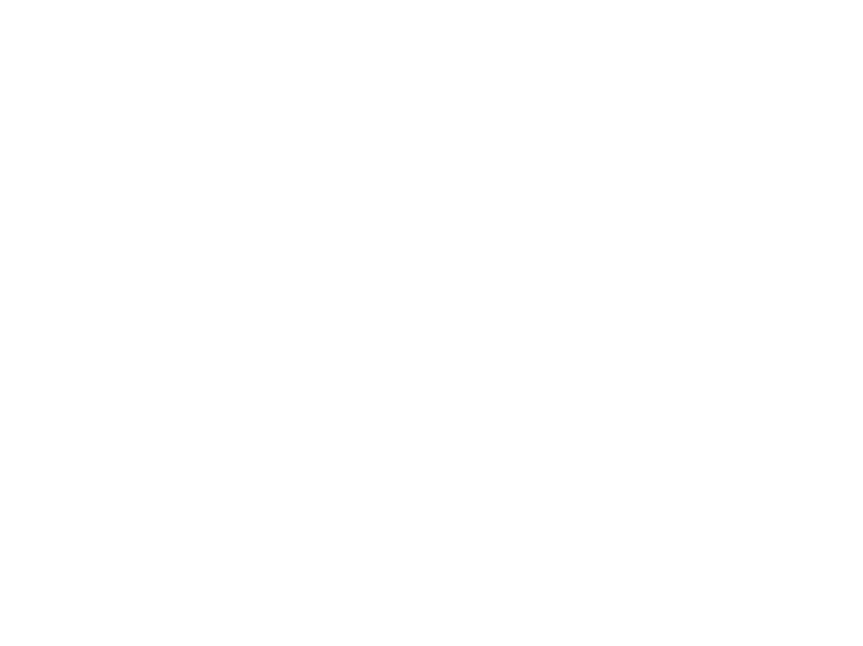
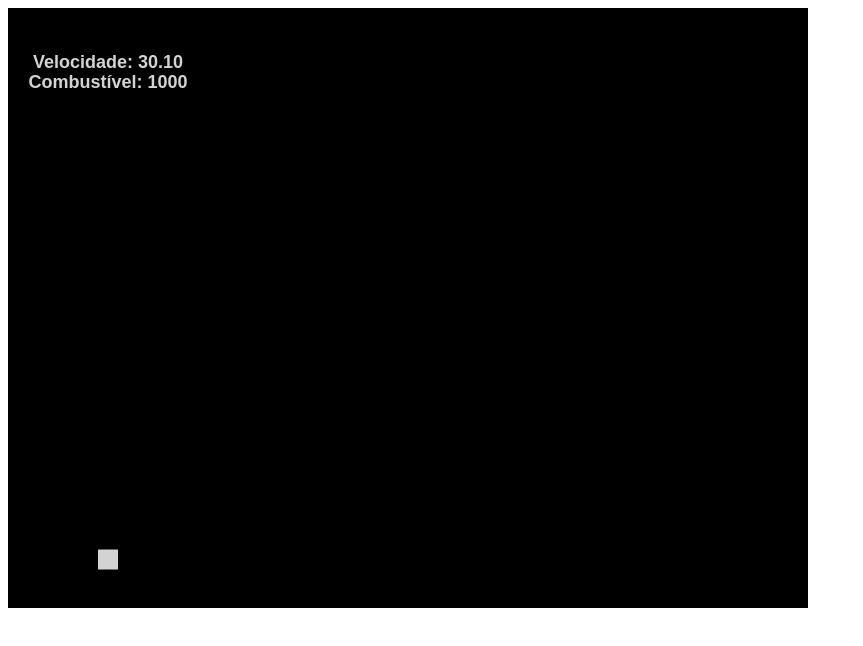
Before and after one commit to Prof-Edgard/lopal-moonlander, a plain HTML site: page alunissagem.html in a window 1280 px wide. Shown: the whole page, without its empty margins (0-863 px from the left). Drawn offline with Linux system fonts and the light colour scheme.

Commit message:
Segunda versão preliminar

```diff
--- a/alunissagem.html
+++ b/alunissagem.html
@@ -6,7 +6,9 @@
     <title>Alunissagem</title>
 </head>
 <body>
-    <canvas id="jogo" width="800" height="600"></canvas>
+    <canvas id="jogo" width="800" height="600" style="background-color: black">
+
+    </canvas>
     <script src="jogo.js">
 
     </script>
--- a/jogo.js
+++ b/jogo.js
@@ -1,22 +1,13 @@
+//Moonlander. Um jogo de alunissagem.
+//Edgard Lemos (https://github.com/Prof-Edgard)
+//28/03/2025
+//Versão 0.1.0
+
 /** @type {HTMLCanvasElement} */
 
+//Seção de Modelagem de dados
 let canvas = document.querySelector("#jogo");
 let contexto = canvas.getContext("2d");
-
-// contexto.beginPath();
-// contexto.rect(0,0, 100, 100);
-// contexto.fillStyle = "white";
-// contexto.fill();
-// contexto.strokeStyle = "black";
-// contexto.stroke();
-
-// contexto.beginPath();
-// contexto.moveTo(100, 100);
-// contexto.lineTo(200, 100);
-// contexto.lineTo(100, 200);
-// contexto.lineTo(100, 100);
-// contexto.fillStyle = "black";
-// contexto.fill();
 
 let moduloLunar = {
     posicao: {
@@ -26,14 +17,16 @@ let moduloLunar = {
     angulo: 0,
     largura: 20,
     altura: 20,
-    cor: "black",
+    cor: "lightgray",
     motorLigado: false,
     velocidade: {
         x: 0,
         y: 0
-    }
+    },
+    combustivel: 1000
 }
 
+//Seção de visualização
 function desenharModuloLunar(){
     contexto.save();
     contexto.beginPath();
@@ -47,6 +40,7 @@ function desenharModuloLunar(){
 
     if(moduloLunar.motorLigado){
         desenharChama();
+        consumoCombustivel();
     }
 
     contexto.restore();
@@ -57,45 +51,62 @@ function desenharChama(){
     contexto.moveTo(moduloLunar.largura * -0.5, moduloLunar.altura * 0.5);
     contexto.lineTo(moduloLunar.largura * 0.5, moduloLunar.altura * 0.5);
     //Determina o tamanho da chama
-    contexto.lineTo(0, moduloLunar.altura * 0.5 + Math.random() * 10 );
-    contexto.lineTo(moduloLunar.largura * -0.5, moduloLunar.altura * 0.5);
+    contexto.lineTo(0, moduloLunar.altura * 0.5 + Math.random() * 35 );
     contexto.closePath();
     contexto.fillStyle = "orange";
     contexto.fill();
 }
 
+function mostrarVelocidade(){
+    contexto.font = "bold 18px Arial";
+    contexto.textAlign = "center";
+    contexto.textBaseLine = "middle";
+    contexto.fillStyle = "lightgray";
+    let velocidade = `Velocidade: ${(10 * moduloLunar.velocidade.y).toFixed(2)}`;
+    contexto.fillText(velocidade, 100, 60);
+}
 
+function mostrarCombustivel(){
+    contexto.font = "bold 18px Arial";
+    contexto.textAlign = "center";
+    contexto.textBaseLine = "middle";
+    contexto.fillStyle = "lightgray";
+    let combustivel = `Combustível: ${(moduloLunar.combustivel).toFixed(0)}`;
+    contexto.fillText(combustivel, 100, 80);
+}
 
-
-let x = 100;
 
 function desenhar(){
     //limpar a tela
     contexto.clearRect(0, 0, canvas.width, canvas.height);
+    //Esta função atualiza a posição do módulo lunar em função da gravidade
 
-    contexto.save() //salvando contexto atual
-    //vai (muda o contexto) para o centro da tela
-    contexto.translate(canvas.width / 2, canvas.height / 2 );
-    contexto.beginPath();
-    //contexto.arc(x, 100, 25, 0, 2 * Math.PI);
-    contexto.rotate(Math.PI/4);
-    contexto.rect(x, 100, 25, 10);
-    contexto.fillStyle = "black";
-    contexto.fill();
-    contexto.restore(); //restaura o contexto anterior
-
-    x = x + 1;
     atracaoGravitacional();
     desenharModuloLunar();
+    mostrarVelocidade();
+    mostrarCombustivel();
+    //Esta função repete a execução da função desenhar a cada quadro
+    if(moduloLunar.posicao.y >= (canvas.height - 0.5 * moduloLunar.altura )){
+
+        if(moduloLunar.velocidade.y >= 0.5){
+            return alert("Você morreu na queda!");
+        }else{
+            return alert("Você conseguiu pousar!")
+        }
+    }
     requestAnimationFrame(desenhar);
+}
 
-}
+
+//Seção de controle
+
 
 //Pressionando a seta para cima para ligar o motor
 document.addEventListener("keydown", teclaPressionada);
 function teclaPressionada(evento){
-   if(evento.keyCode == 38){
+    if(evento.keyCode == 38 && moduloLunar.combustivel > 0){
         moduloLunar.motorLigado = true;
+
     }
 }
 //Soltando a seta para cima para desligar o motor
@@ -106,13 +117,24 @@ function teclaSolta(evento){
     }
 }
 
-let gravidade = 0.1;
+function consumoCombustivel(){
+    if(moduloLunar.combustivel > 0){
+        moduloLunar.combustivel--;
+    }else{
+        moduloLunar.combustivel = 0;
+        moduloLunar.motorLigado = false;
+    }
+}
+
+let gravidade = 0.01;
 function atracaoGravitacional(){
     moduloLunar.posicao.x += moduloLunar.velocidade.x;
     moduloLunar.posicao.y += moduloLunar.velocidade.y;
     if(moduloLunar.motorLigado){
-        moduloLunar.velocidade.y -= 0.2;
+        moduloLunar.velocidade.y -= 0.0115;
     }
     moduloLunar.velocidade.y += gravidade;
+
+
 }
 desenhar();
```
